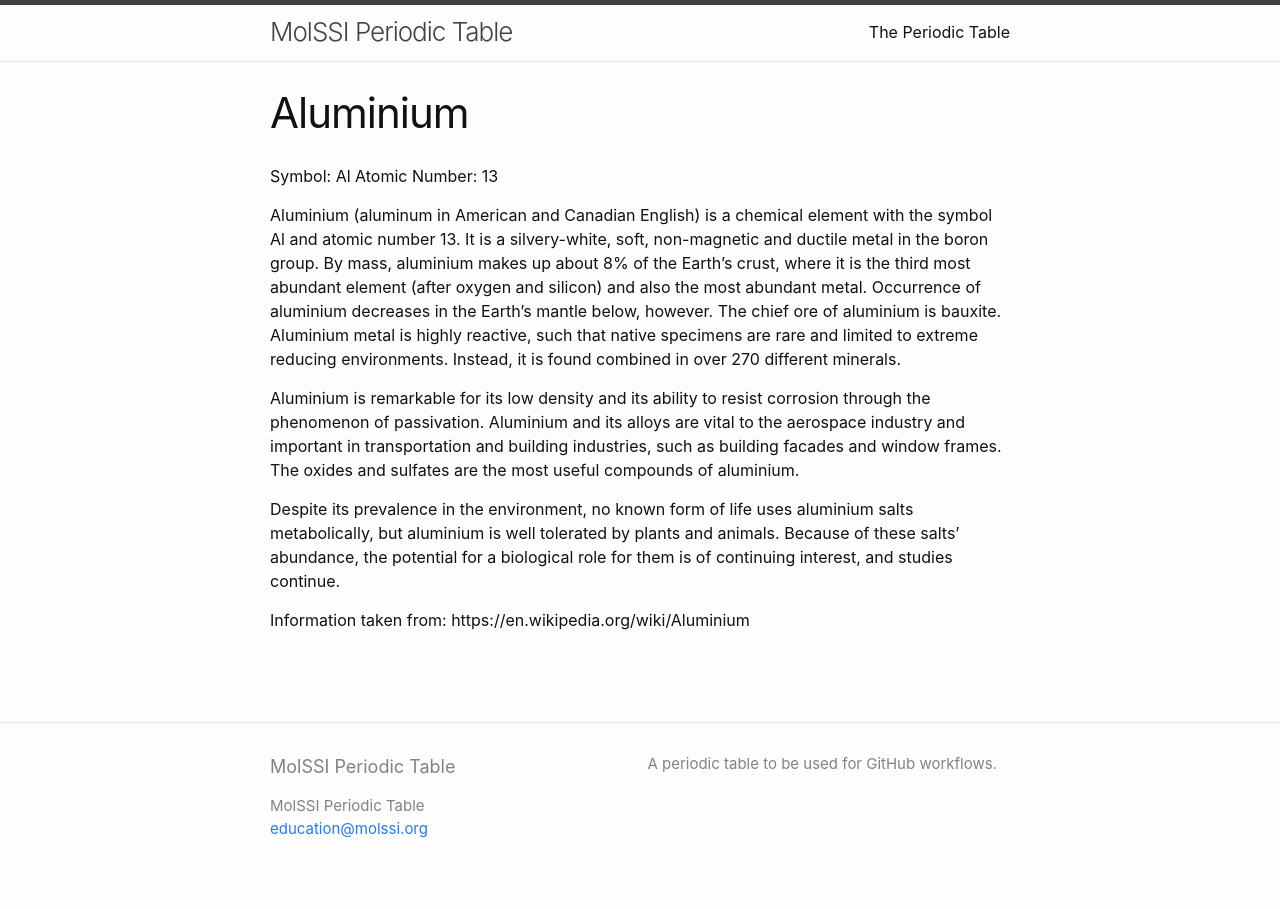
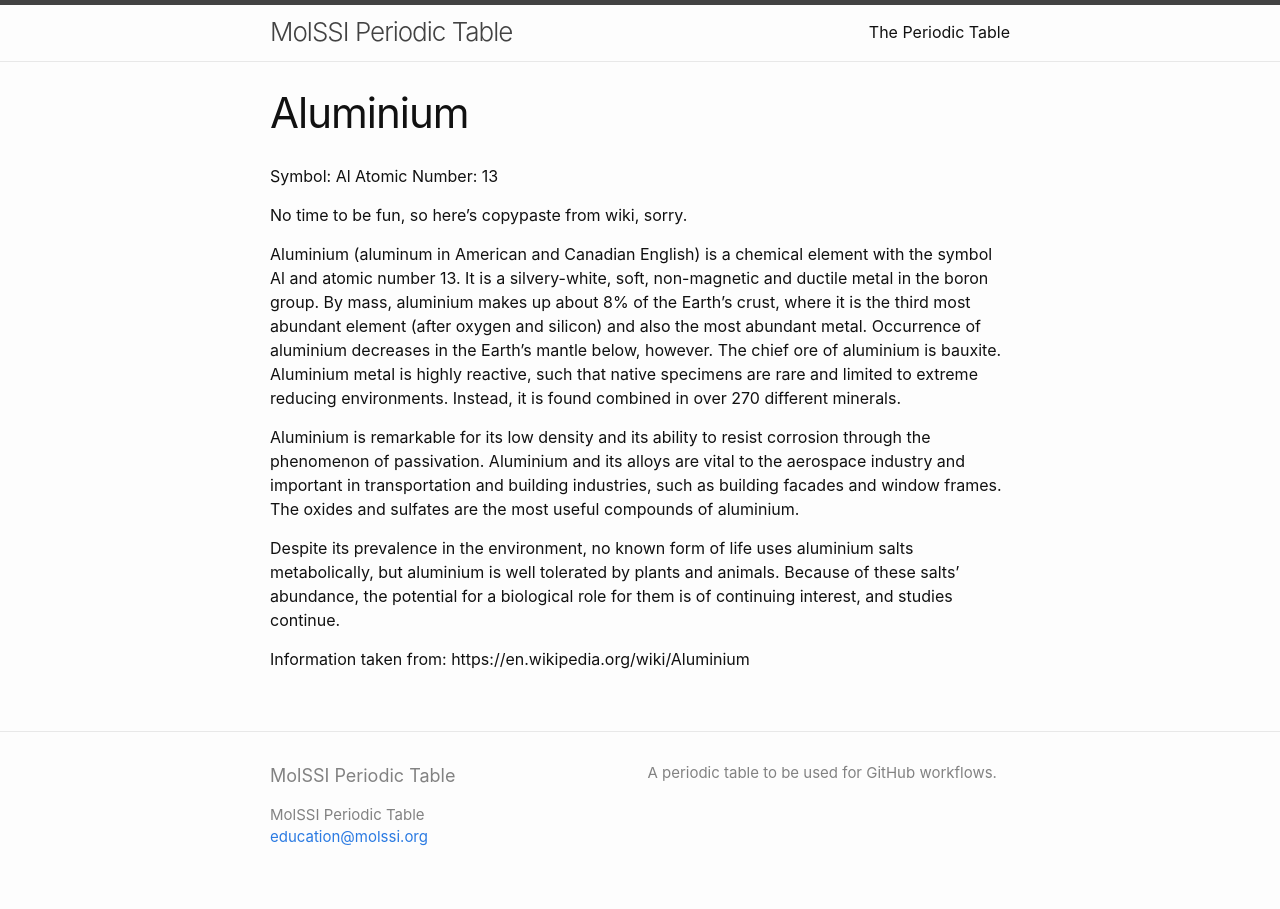
Before and after one commit to MolSSI-Education/periodic-table, a Jekyll site: the page built from elements/aluminium.md, in a window 1280 px wide. Built offline with Jekyll 4.4.1, drawn with Linux system fonts in a browser that asks for light colours.

Commit message:
new page for aluminium

```diff
--- a/elements/aluminium.md
+++ b/elements/aluminium.md
@@ -6,6 +6,8 @@ title: Aluminium
 Symbol: Al
 Atomic Number: 13
 
+No time to be fun, so here's copypaste from wiki, sorry.
+
 Aluminium (aluminum in American and Canadian English) is a chemical element with the symbol Al and atomic number 13. It is a silvery-white, soft, non-magnetic and ductile metal in the boron group. By mass, aluminium makes up about 8% of the Earth's crust, where it is the third most abundant element (after oxygen and silicon) and also the most abundant metal. Occurrence of aluminium decreases in the Earth's mantle below, however. The chief ore of aluminium is bauxite. Aluminium metal is highly reactive, such that native specimens are rare and limited to extreme reducing environments. Instead, it is found combined in over 270 different minerals.
 
 Aluminium is remarkable for its low density and its ability to resist corrosion through the phenomenon of passivation. Aluminium and its alloys are vital to the aerospace industry and important in transportation and building industries, such as building facades and window frames. The oxides and sulfates are the most useful compounds of aluminium.
```
